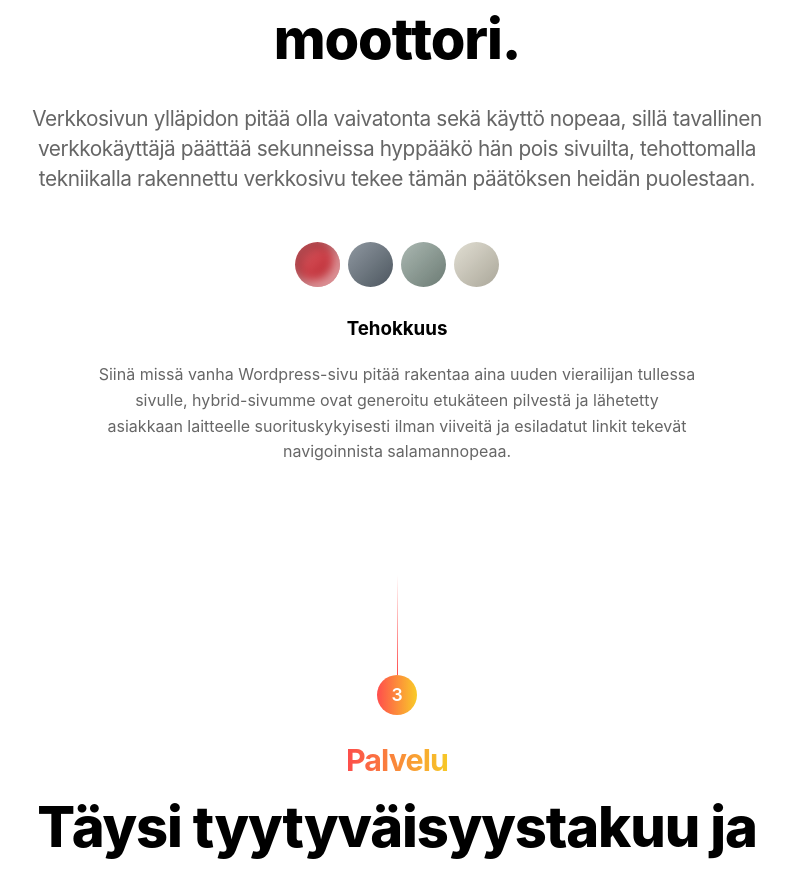
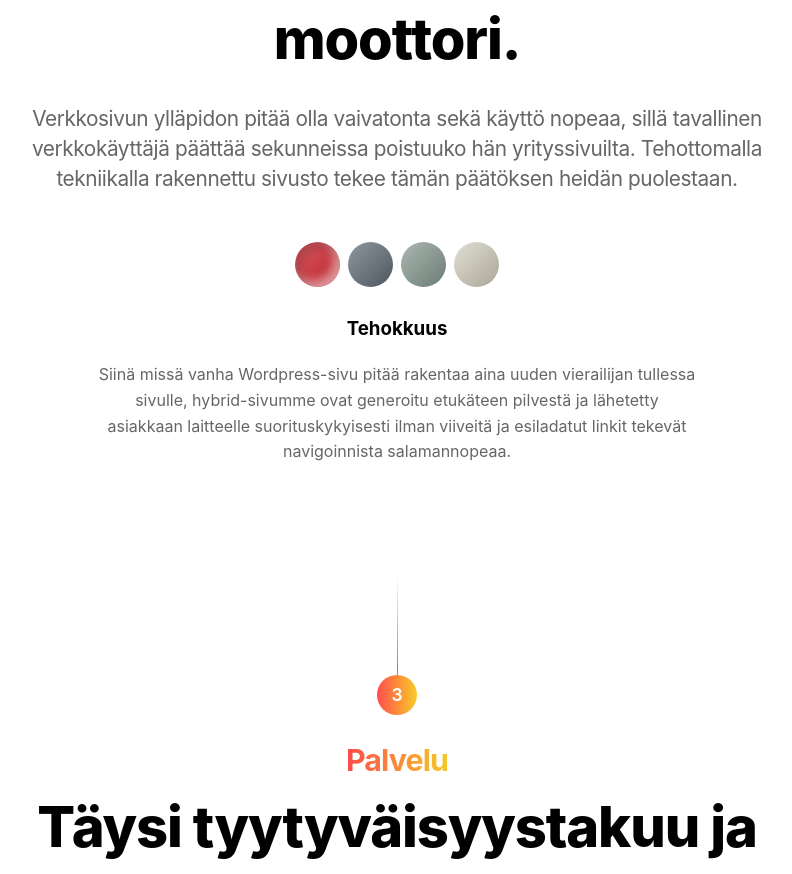
Before and after one commit to digiaalto/etusivu, a Next.js app: page / in a window 1280 px wide. Shown: the part 4849-5723 px from the top of the page, without its empty margins (243-1035 px from the left). Built offline with nearby package versions, Linux system fonts and the light colour scheme.

Commit message:
Sisältömuutos

```diff
--- a/components/etusivu/Kehitys.js
+++ b/components/etusivu/Kehitys.js
@@ -13,8 +13,8 @@ const Kehitys = (props) => {
       />
       <h2 className={styles.description}>
         Verkkosivun ylläpidon pitää olla vaivatonta sekä käyttö nopeaa, sillä
-        tavallinen verkkokäyttäjä päättää sekunneissa hyppääkö hän pois
-        sivuilta, tehottomalla tekniikalla rakennettu verkkosivu tekee tämän
+        tavallinen verkkokäyttäjä päättää sekunneissa poistuuko hän
+        yrityssivuilta. Tehottomalla tekniikalla rakennettu sivusto tekee tämän
         päätöksen heidän puolestaan.
       </h2>
       <div className={styles.kehitysEdut}>
```
